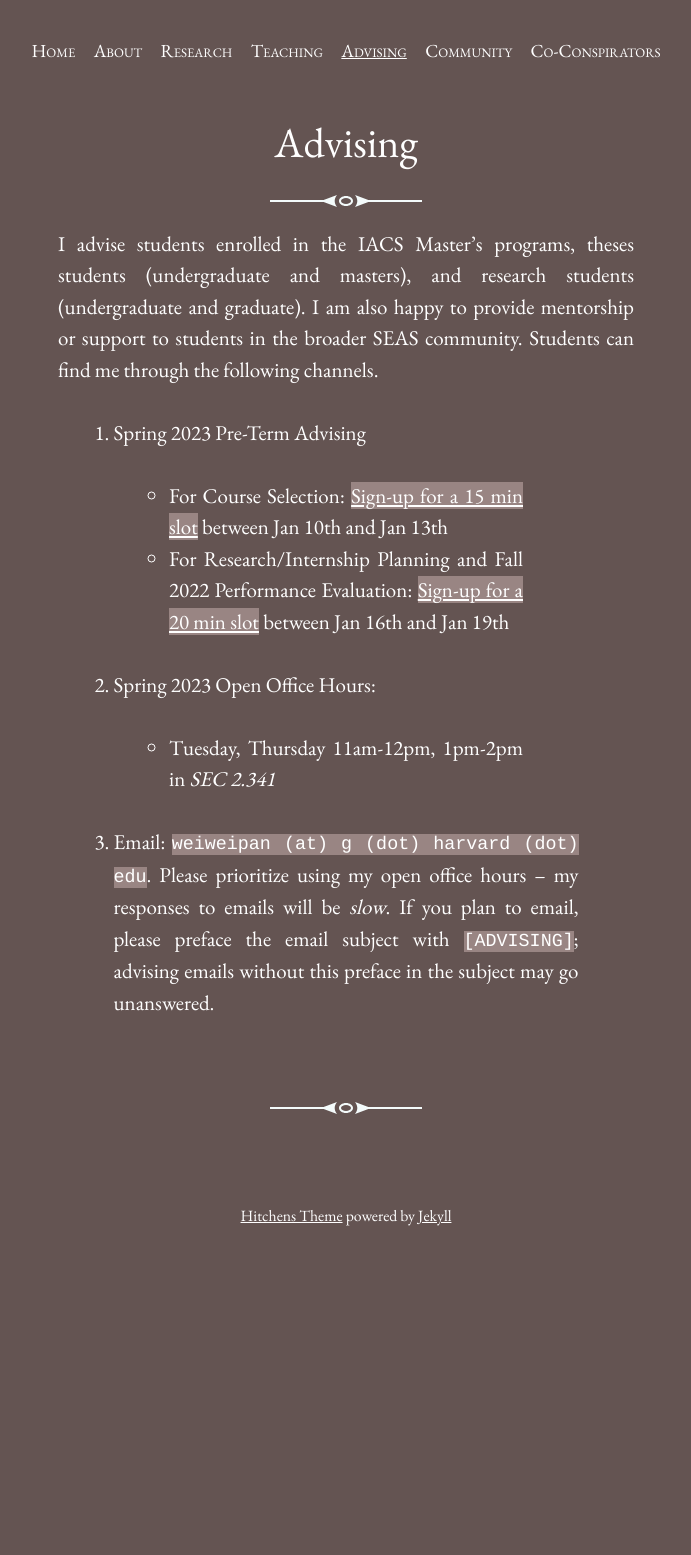
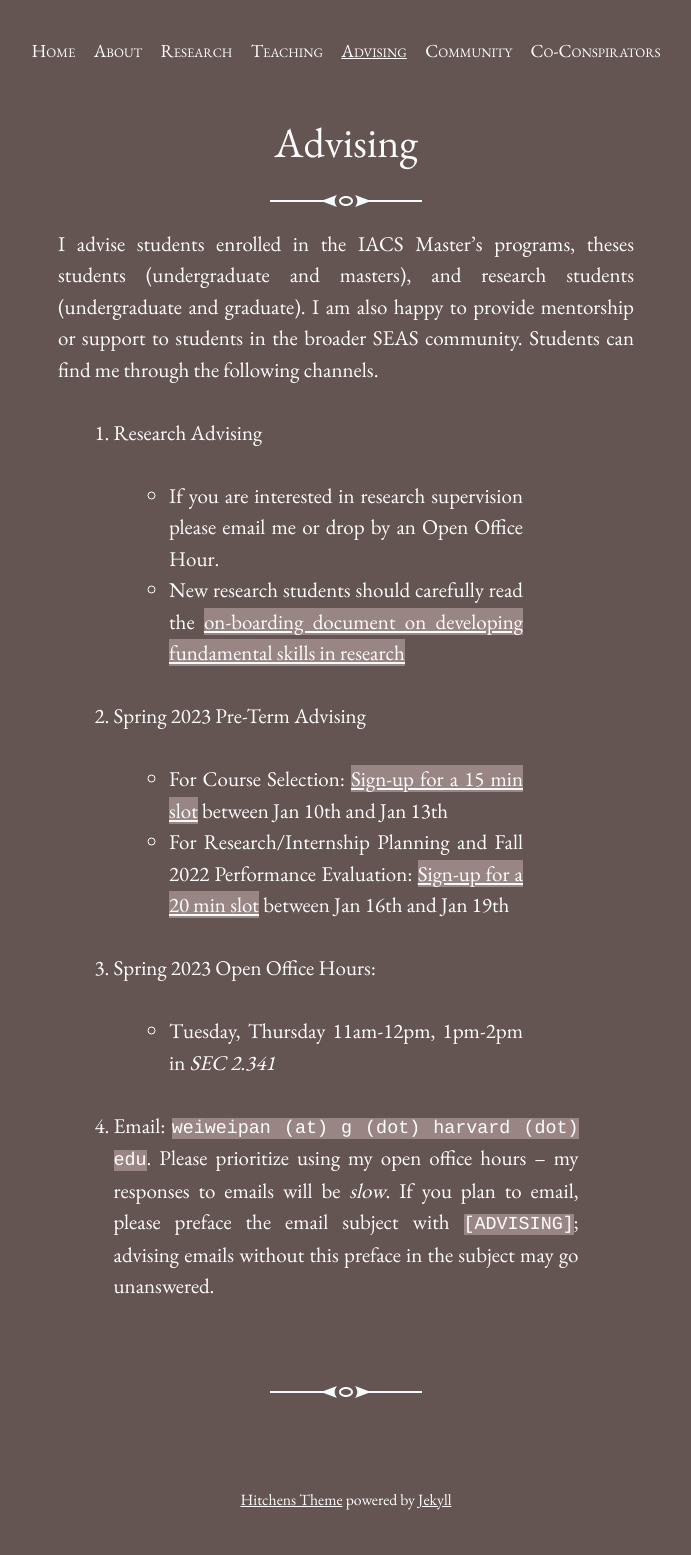
Before and after one commit to onefishy/onefishy.github.io, a Jekyll site: the page built from advising.md, in a window 1280 px wide. Shown: the whole page, without its empty margins (294-985 px from the left). Built offline with Jekyll 4.4.1, drawn with Linux system fonts in a browser that asks for light colours; before the commit the page ends 1272 px from its top, so only the background shows below that.

Commit message:
Update advising.md

```diff
--- a/advising.md
+++ b/advising.md
@@ -5,11 +5,15 @@ title: Advising
 
 I advise students enrolled in the IACS Master's programs, theses students (undergraduate and masters), and research students (undergraduate and graduate). I am also happy to provide mentorship or support to students in the broader SEAS community. Students can find me through the following channels.
 
-0. Spring 2023 Pre-Term Advising
+0. Research Advising
+  - If you are interested in research supervision please email me or drop by an Open Office Hour.
+  - New research students should carefully read the [on-boarding document on developing fundamental skills in research](https://docs.google.com/presentation/d/1EQIupyrH7z2sUUH99CMQQJc9JzV8reTzQ6RYOeWQ1tE/edit?usp=sharing)
+
+1. Spring 2023 Pre-Term Advising
   - For Course Selection: [Sign-up for a 15 min slot](https://calendly.com/weiweipan/spring-course-advising) between Jan 10th and Jan 13th
   - For Research/Internship Planning and Fall 2022 Performance Evaluation: [Sign-up for a 20 min slot](https://calendly.com/weiweipan/spring-general-advising) between Jan 16th and Jan 19th
 
-1. Spring 2023 Open Office Hours:
+2. Spring 2023 Open Office Hours:
   - Tuesday, Thursday 11am-12pm, 1pm-2pm in *SEC 2.341*
 
-2. Email: ``weiweipan (at) g (dot) harvard (dot) edu``. Please prioritize using my open office hours -- my responses to emails will be *slow*. If you plan to email, please preface the email subject with ``[ADVISING]``; advising emails without this preface in the subject may go unanswered.
+3. Email: ``weiweipan (at) g (dot) harvard (dot) edu``. Please prioritize using my open office hours -- my responses to emails will be *slow*. If you plan to email, please preface the email subject with ``[ADVISING]``; advising emails without this preface in the subject may go unanswered.
```
